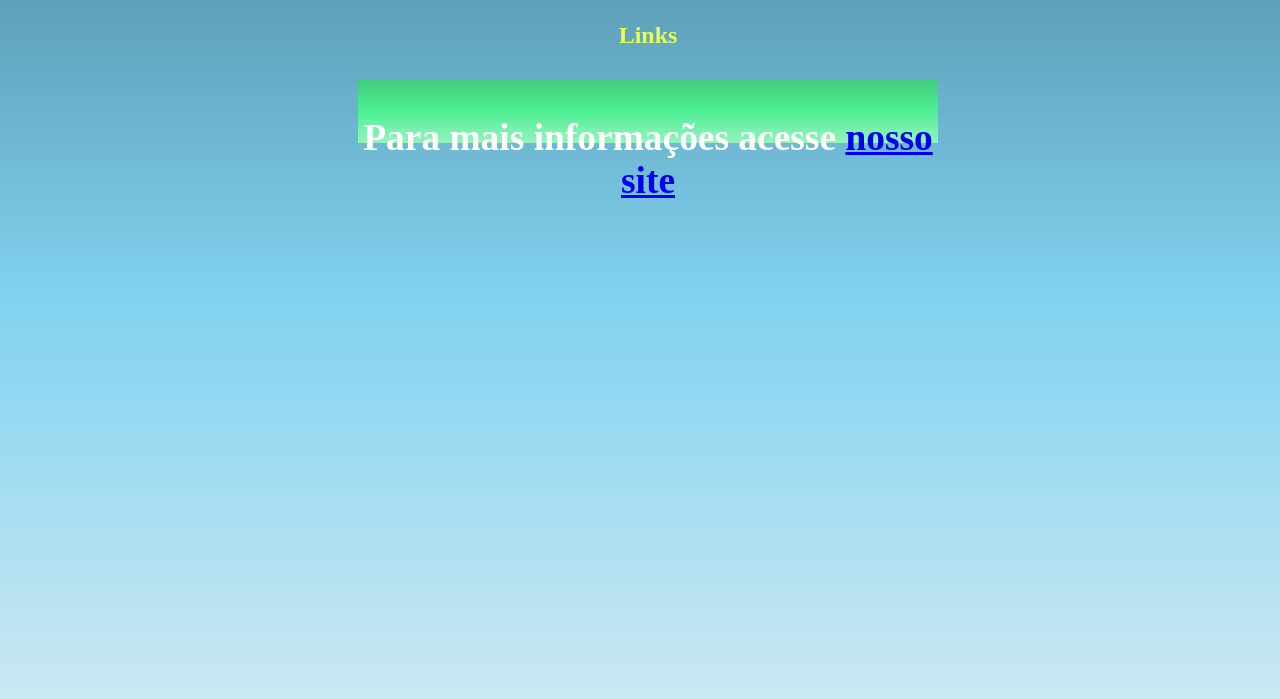
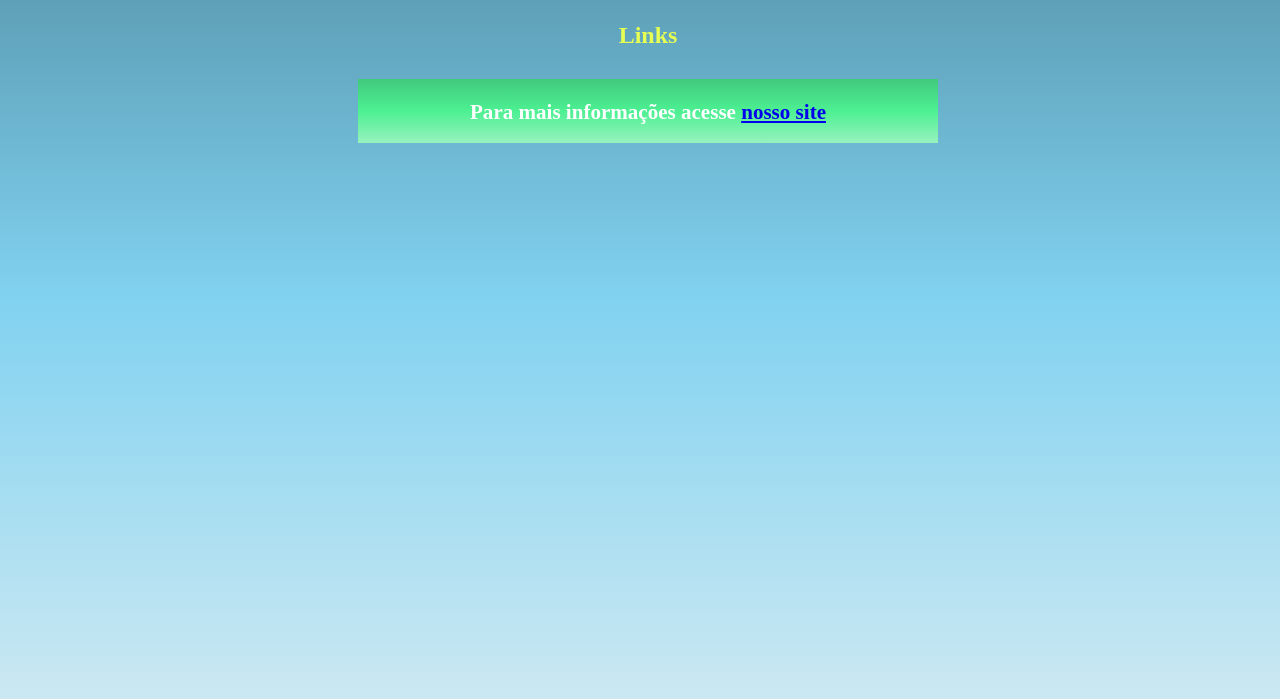
Before and after one commit to VianaGu/Projeto_estudarie, a plain HTML site: page docs/index.html in a window 1280 px wide. Shown: the part 101-800 px from the top of the page. Drawn offline with Linux system fonts and the light colour scheme.

Commit message:
corrigi bug de responsividade

```diff
--- a/docs/CSS.css
+++ b/docs/CSS.css
@@ -2,7 +2,7 @@
 .body{
     background-image: linear-gradient(to bottom ,#528fa5,#81D2F0,#CBE8F2);
     text-align: center;
-    height: 100vh;
+    height: 100vw;
     width: 100vw;
     display: flex;
     flex-direction: column;
@@ -31,12 +31,12 @@
 
 #link{
     color: white;
-    font-size: 2rem;
+    font-size: large;
     background-image: linear-gradient(to bottom ,#41ca7c,#4DF093,#96F2BE);
     height: 5vw;
     padding: auto 40px;
-    margin-left: 350px;
-    margin-right: 350px;
+        margin-left: 350px;
+        margin-right: 350px;
 
 }
 
@@ -44,5 +44,7 @@
     #link{
         font-size:small;
         padding: auto 10px;
+        margin-left: 300px;
+    margin-right: 300px;
     }
 }
```
